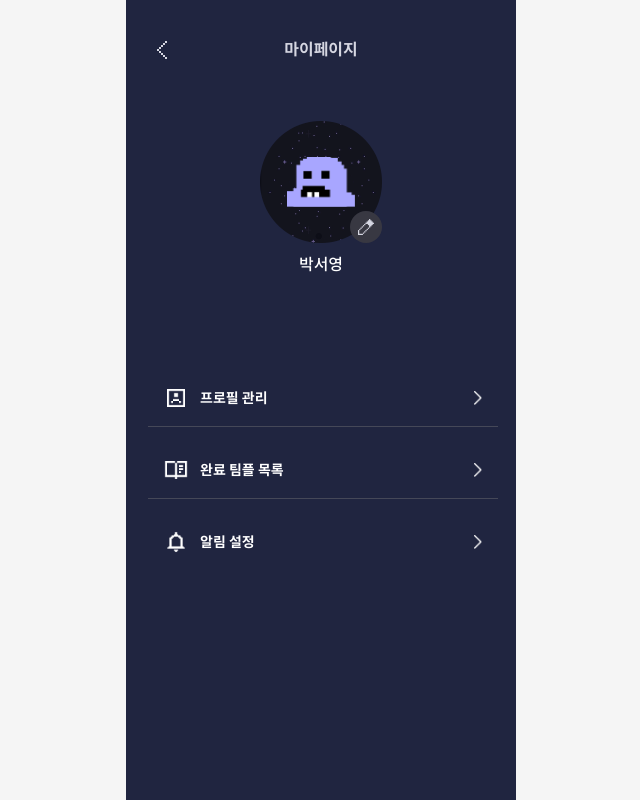
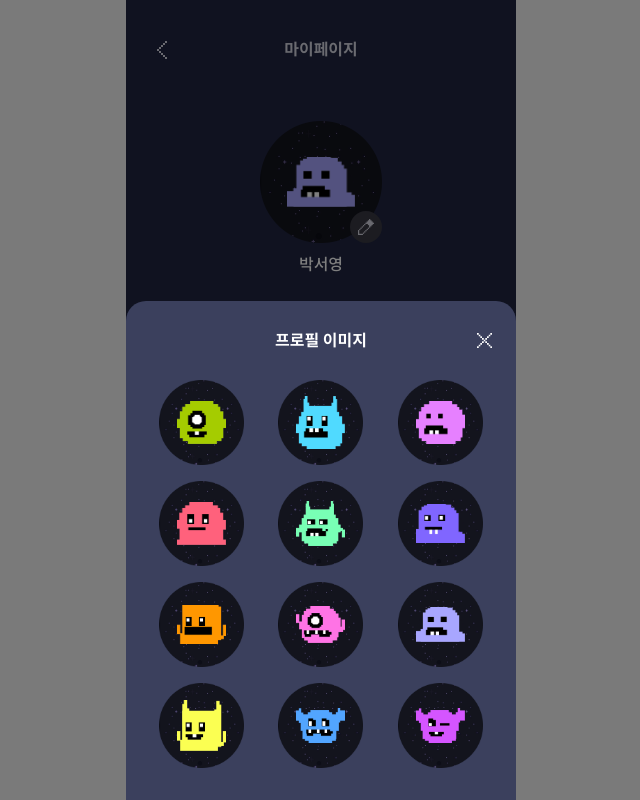
Before and after one commit to yamoyo/yamoyo_FE, a React (Vite) app: page /myprofile in a window 1280 px wide. Both pictures are taken after a click on the button 685 px from the left and 227 px from the top of the page. Shown: the whole page, without its empty margins (319-959 px from the left). Built offline with nearby package versions, Linux system fonts and the light colour scheme; no server answers.

Commit message:
style : 프로필 이미지 변경 바텀 시트 UI 작업

```diff
--- a/package.json
+++ b/package.json
@@ -25,6 +25,7 @@
   },
   "type": "module",
   "dependencies": {
+    "framer-motion": "^12.28.1",
     "react": "^19.2.3",
     "react-dom": "^19.2.3",
     "react-router-dom": "^7.12.0",
--- /dev/null
+++ b/src/shared/ui/bottomSheet.tsx
@@ -0,0 +1,78 @@
+import { useEffect } from 'react';
+import { createPortal } from 'react-dom';
+import { motion, AnimatePresence } from 'framer-motion';
+
+interface BottomSheetProps {
+  isOpen: boolean;
+  onClose: () => void;
+  children: React.ReactNode;
+  title?: string;
+}
+
+export default function BottomSheet({
+  isOpen,
+  onClose,
+  children,
+  title,
+}: BottomSheetProps) {
+  useEffect(() => {
+    if (isOpen) {
+      document.body.style.overflow = 'hidden';
+    }
+    return () => {
+      document.body.style.overflow = 'unset';
+    };
+  }, [isOpen]);
+
+  return createPortal(
+    <AnimatePresence>
+      {isOpen && (
+        <div className="fixed inset-0 z-50 flex items-end justify-center">
+          <motion.div
+            initial={{ opacity: 0 }}
+            animate={{ opacity: 1 }}
+            exit={{ opacity: 0 }}
+            transition={{ duration: 0.2 }}
+            className="absolute inset-0 bg-black/50"
+            onClick={onClose}
+          />
+
+          <motion.div
+            initial={{ y: '100%' }}
+            animate={{ y: 0 }}
+            exit={{ y: '100%' }}
+            transition={{
+              type: 'spring',
+              damping: 40,
+              stiffness: 300,
+            }}
+            className="relative w-full max-w-[390px] rounded-t-[20px] bg-[#3B405D]"
+          >
+            <div className="flex justify-center pb-2 pt-1">
+              <div className="h-1 w-12" />
+            </div>
+
+            {title && (
+              <div className="relative flex items-center justify-end px-6 py-4">
+                <h2 className="absolute left-1/2 -translate-x-1/2 text-[16px] font-bold text-tx-default">
+                  {title}
+                </h2>
+                <button onClick={onClose} className="flex-center">
+                  <img
+                    src="/assets/icons/cancel.png"
+                    width={15}
+                    height={15}
+                    alt="닫기"
+                  />
+                </button>
+              </div>
+            )}
+
+            <div className="px-6 py-4">{children}</div>
+          </motion.div>
+        </div>
+      )}
+    </AnimatePresence>,
+    document.body,
+  );
+}
--- a/src/shared/ui/userProfile.tsx
+++ b/src/shared/ui/userProfile.tsx
@@ -3,9 +3,38 @@
  * 세 항목을 합친 공통 컴포넌트 UI
  * @author junyeol
  */
+import { useState } from 'react';
+import BottomSheet from '@/shared/ui/BottomSheet';
+
+const CHARACTER_IMAGES = [
+  '/assets/character/char-1.png',
+  '/assets/character/char-2.png',
+  '/assets/character/char-3.png',
+  '/assets/character/char-4.png',
+  '/assets/character/char-5.png',
+  '/assets/character/char-6.png',
+  '/assets/character/char-7.png',
+  '/assets/character/char-8.png',
+  '/assets/character/char-9.png',
+  '/assets/character/char-10.png',
+  '/assets/character/char-11.png',
+  '/assets/character/char-12.png',
+];
 
 export default function UserProfile() {
+  const [isModalOpen, setIsModalOpen] = useState(false);
+  const [selectedImage, setSelectedImage] = useState(
+    '/assets/character/char-9.png',
+  );
+
+  const handleSelectImage = (imageUrl: string) => {
+    setSelectedImage(imageUrl);
+    setIsModalOpen(false);
+    // TODO: API 호출로 프로필 이미지 업데이트
+  };
+
   return (
+    <>
       <div className="flex flex-col items-center pt-[38px]">
         <div className="relative">
           <div className="relative flex-center">
@@ -16,7 +45,7 @@ export default function UserProfile() {
               alt="프로필 이미지 배경"
             />
             <img
-            src="/assets/character/char-9.png"
+              src={selectedImage}
               width={68}
               height={50}
               alt="프로필 이미지"
@@ -24,7 +53,10 @@ export default function UserProfile() {
             />
           </div>
 
-        <button className="absolute bottom-0 right-0 flex h-[32px] w-[32px] items-center justify-center rounded-full bg-[#383842]">
+          <button
+            onClick={() => setIsModalOpen(true)}
+            className="absolute bottom-0 right-0 flex h-[32px] w-[32px] items-center justify-center rounded-full bg-[#383842]"
+          >
             <img
               src="/assets/icons/edit.png"
               width={16}
@@ -39,5 +71,37 @@ export default function UserProfile() {
           박서영
         </span>
       </div>
+
+      <BottomSheet
+        isOpen={isModalOpen}
+        onClose={() => setIsModalOpen(false)}
+        title="프로필 이미지"
+      >
+        <div className="grid grid-cols-3 place-items-center gap-[16px] pb-4">
+          {CHARACTER_IMAGES.map((image, index) => (
+            <button
+              key={index}
+              onClick={() => handleSelectImage(image)}
+              className="relative flex h-[85px] w-[85px] items-center justify-center transition hover:scale-105"
+            >
+              <img
+                src="/assets/icons/char-bg.png"
+                width={85}
+                height={85}
+                alt=""
+                className="absolute"
+              />
+              <img
+                src={image}
+                width={49}
+                height={43}
+                alt={`캐릭터 ${index + 1}`}
+                className="relative"
+              />
+            </button>
+          ))}
+        </div>
+      </BottomSheet>
+    </>
   );
 }
```
Also changed, not shown: public/assets/icons/cancel.png (added), 1 other file (tests, documents, lock files or other folders). Lines whose indentation alone changed are shown as unchanged.
